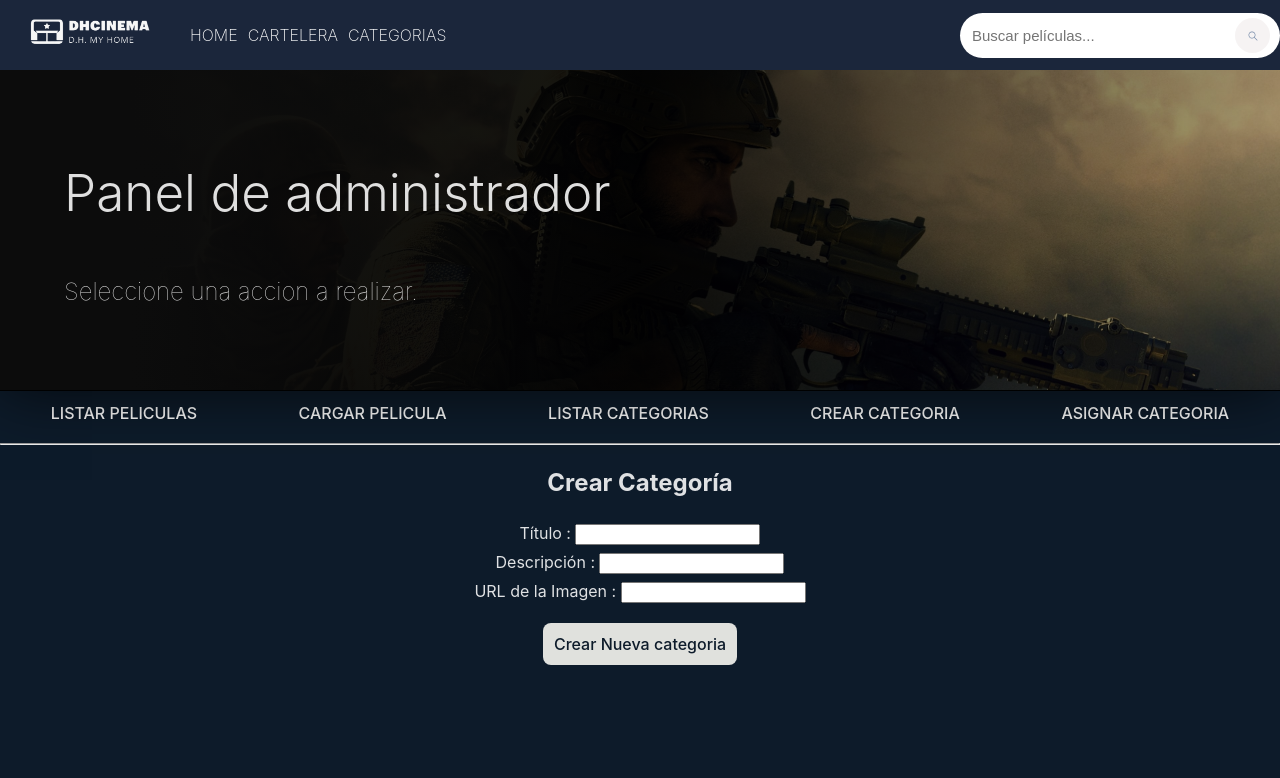
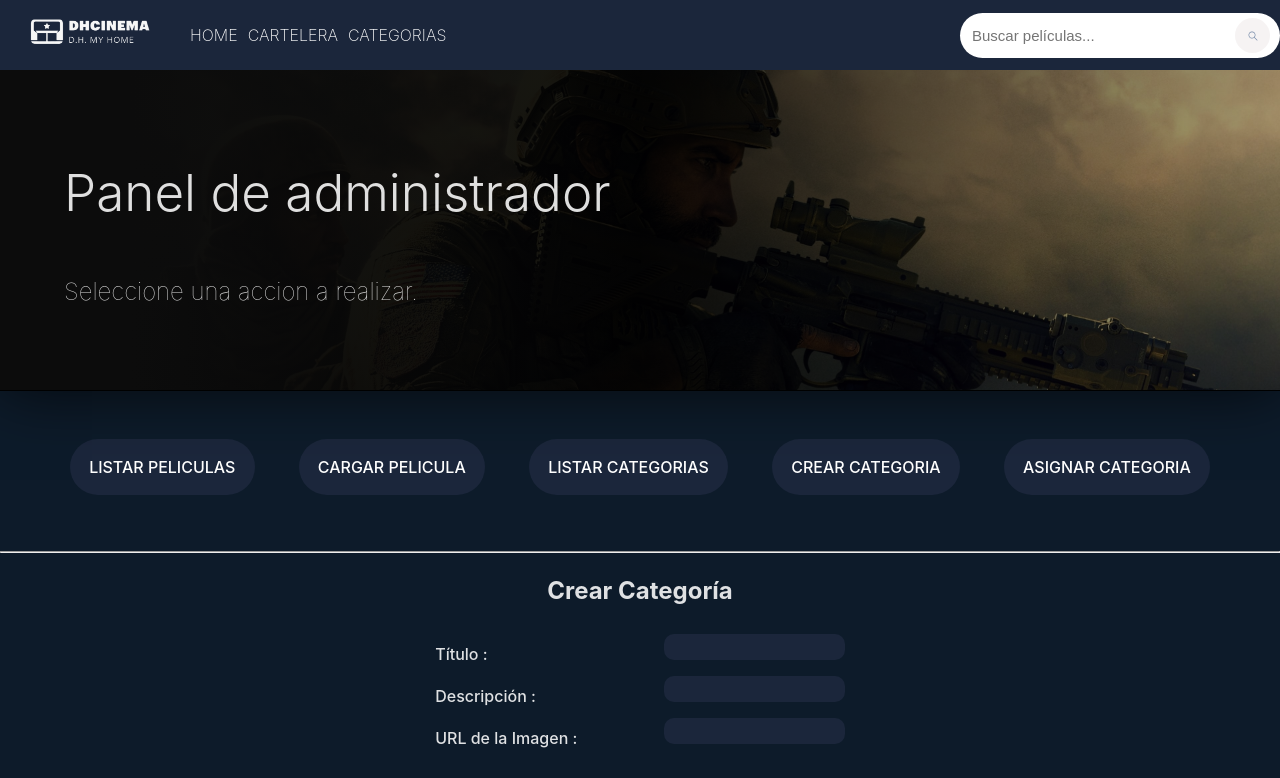
Before and after one commit to GustavoDago/DHCinema, a React (Vite) app in the folder cine-front/: page /admin/nueva-categoria in a window 1280 px wide. Shown: the top 778 px of the page. Built offline with nearby package versions, Linux system fonts and the light colour scheme.

Commit message:
formulario Crear Categoria corregido

```diff
--- a/cine-front/src/components/Nueva-categoria.jsx
+++ b/cine-front/src/components/Nueva-categoria.jsx
@@ -59,7 +59,7 @@ const NuevaCategoria = () => {
   };
 
   return (
-      <div>
+      <div className='crearCategoria'>
         <h2>Crear Categoría</h2>
         <form onSubmit={handleSubmit} className='form-crearCategoria'>
           <div>
--- a/cine-front/src/index.css
+++ b/cine-front/src/index.css
@@ -1127,12 +1127,18 @@ height: auto;
 .admin-links {
   display: flex;
   justify-content: space-around;
-  padding: 10px 0;
+  padding: 6vh;
 }
 
 .admin-links a {
   text-decoration: none;
+  background-color:#1B263B;
   color: white;
+  padding-top:2vh;
+  padding-bottom: 2vh;
+  padding-left: 1.5vw;
+  padding-right: 1.5vw;
+  border-radius: 30px;
 }
 
 .admin-links a:hover {
@@ -1447,18 +1453,46 @@ height: auto;
 }
 
 
+
+
+/* Div de creacion de categoria; panel admin */
+
+div .crearCategoria{
+  /* background-color: #1B263B; */
+}
+.crearCategoria form{
+  display: flex;
+  flex-direction: column;
+  justify-content: center;
+  align-items: center;
+}
+
+
 /* Form Crear Categoria */
-
-
-
 .form-crearCategoria div{
   margin: 5px;
-}
-
+  width: 32vw;
+  display: flex;
+  justify-content: space-between;
+}
+.form-crearCategoria div label{
+  font-weight: 500;
+  padding-top: 2%;
+}
+.form-crearCategoria div input{
+  background-color: #1B263B;
+  border: none;
+  border-radius: 10px;
+   height: 3vh;
+  /*width: 90%;
+  padding-left: 20px;
+  text-align: left;
+  margin: 10px 0px 30px 0; */
+}
 .form-crearCategoria button{
   color: #0D1B2A;
   background-color: #E0E1DD;
-  margin-top: 15px;
+  margin-top: 25px;
 }
 
 
```
